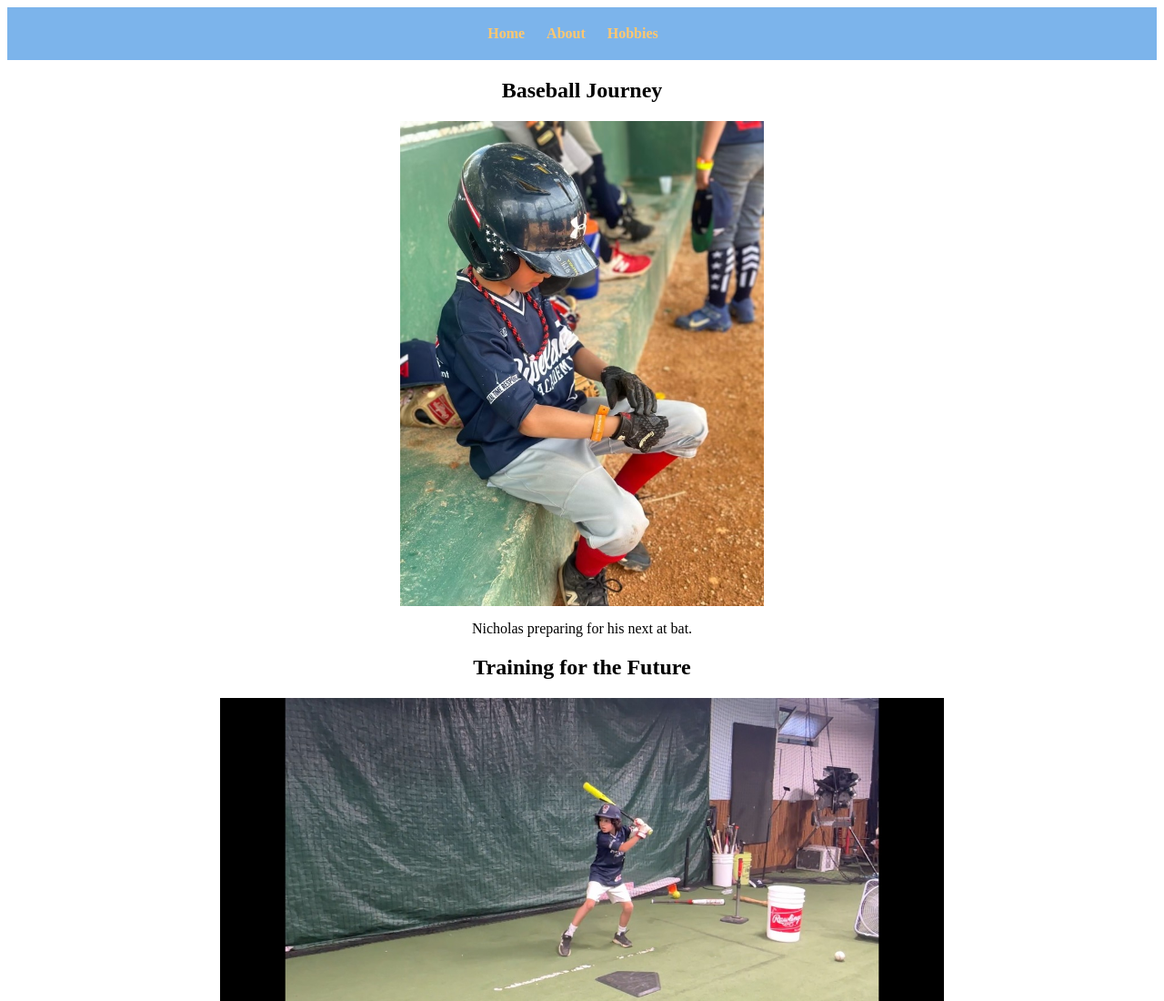
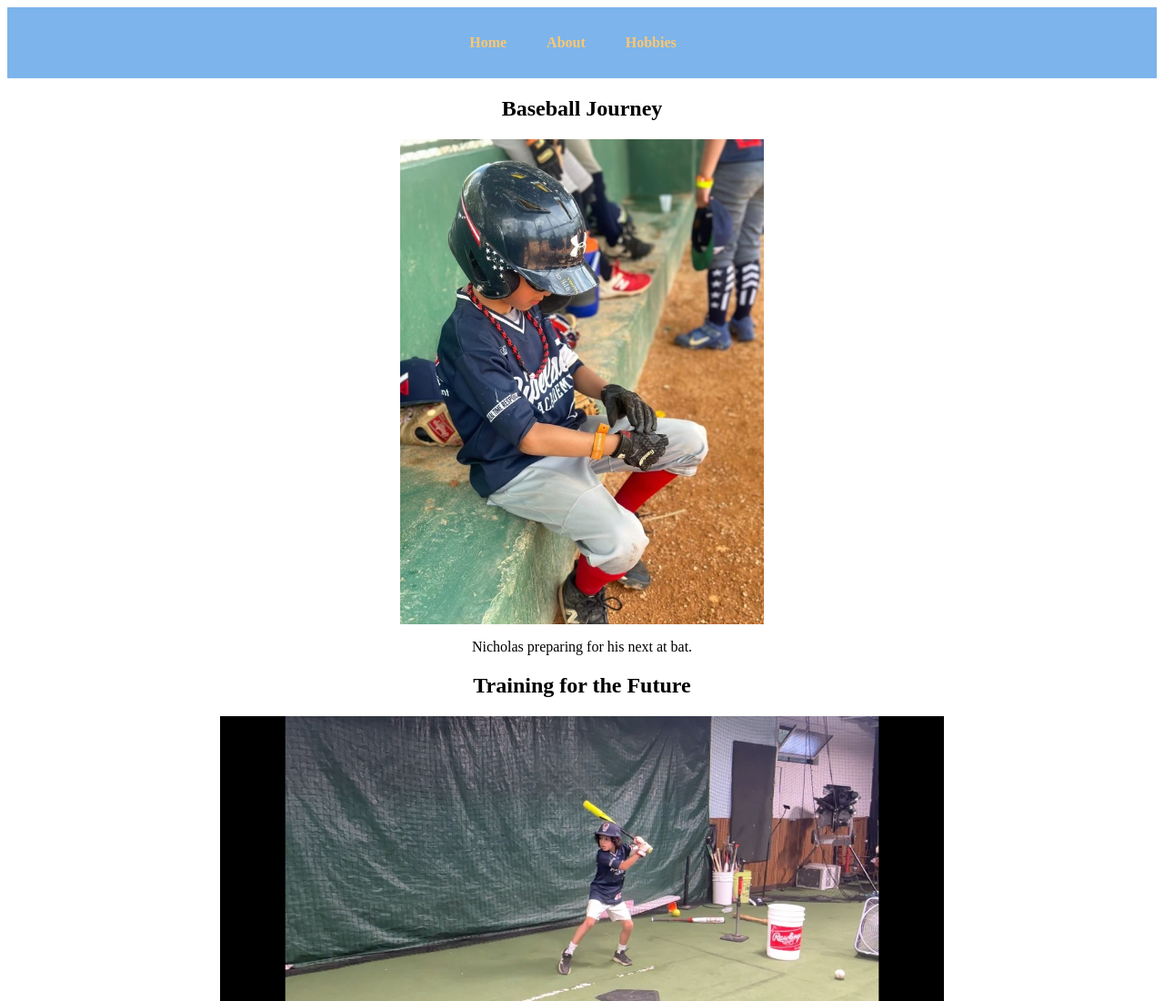
Before and after one commit to AlexZayas1734/bioSite-, a plain HTML site: page index.html in a window 1280 px wide. Shown: the top 1100 px of the page at 91% size. Drawn offline with Linux system fonts and the light colour scheme.

Commit message:
Biosite update Module 10

```diff
--- a/styles.css
+++ b/styles.css
@@ -1,7 +1,7 @@
 /* Header Styles */
 header {
     background-color: #7cb4eb;
-    padding: 20px;
+    padding: 20px 0;
     text-align: center;
 }
 
@@ -20,6 +20,8 @@ header nav ul li a {
     color: #fec76f;
     text-decoration: none;
     font-weight: bold;
+    padding: 10px; /* Increased padding for better clickability */
+    display: inline-block; /* Ensures padding affects click area */
 }
 
 header nav ul li a:hover {
@@ -44,7 +46,7 @@ main img {
 
 main p {
     text-align: center;
-    color: black
+    color: black;
 }
 
 .prep {
```
